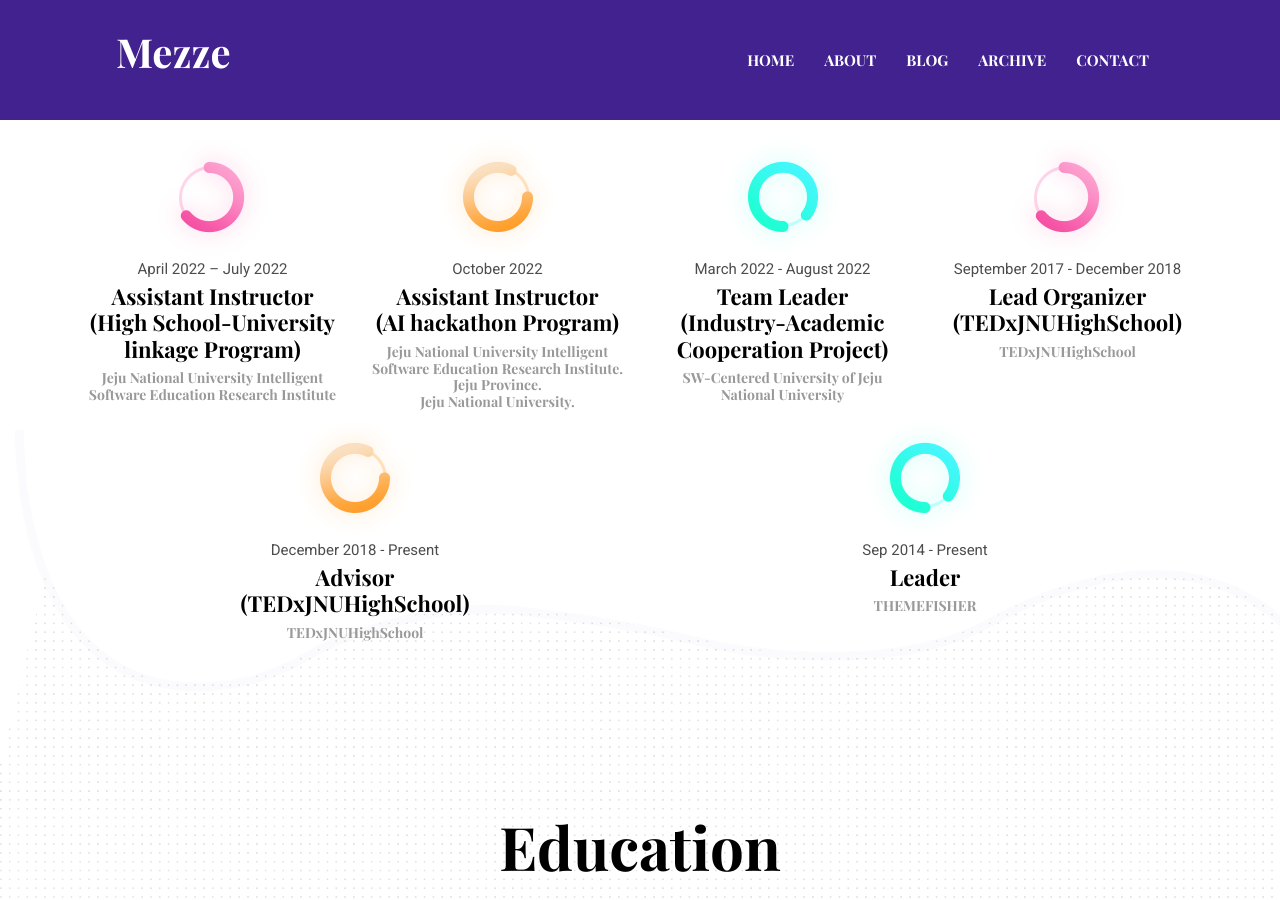
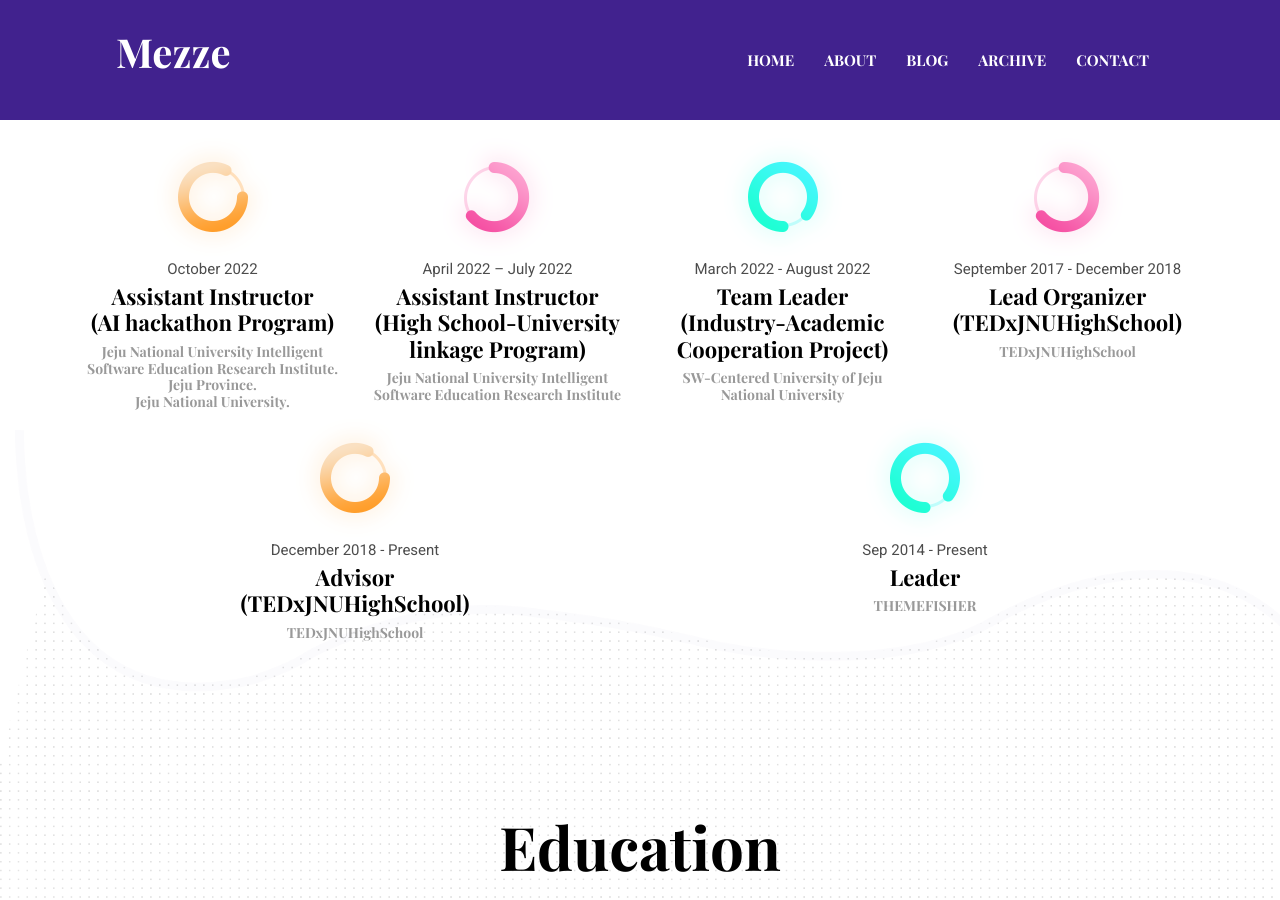
Before and after one commit to JEJUCE/JEJUCE.github.io, a Jekyll site: the page built from index.html, in a window 1280 px wide and 900 px high, scrolled down 1691 px. Built offline with Jekyll 4.4.1, drawn with Linux system fonts in a browser that asks for light colours.

Commit message:
no message

```diff
--- a/_data/settings.yml
+++ b/_data/settings.yml
@@ -79,16 +79,16 @@ skills:
 experience-title: Experience
 experience:
   - {
+      name: Assistant Instructor<br>(AI hackathon Program),
+      icon: "icon-2.png",
+      date: "October 2022",
+      organization: "Jeju National University Intelligent Software Education Research Institute. <br> Jeju Province. <br> Jeju National University.",
+    }
+  - {
       name: Assistant Instructor<br>(High School-University linkage Program),
       icon: "icon-1.png",
       date: "April 2022 – July 2022",
       organization: "Jeju National University Intelligent Software Education Research Institute",
-    }
-  - {
-      name: Assistant Instructor<br>(AI hackathon Program),
-      icon: "icon-2.png",
-      date: "October 2022",
-      organization: "Jeju National University Intelligent Software Education Research Institute. <br> Jeju Province. <br> Jeju National University.",
     }
   - {
       name: Team Leader<br>(Industry-Academic Cooperation Project),
```
